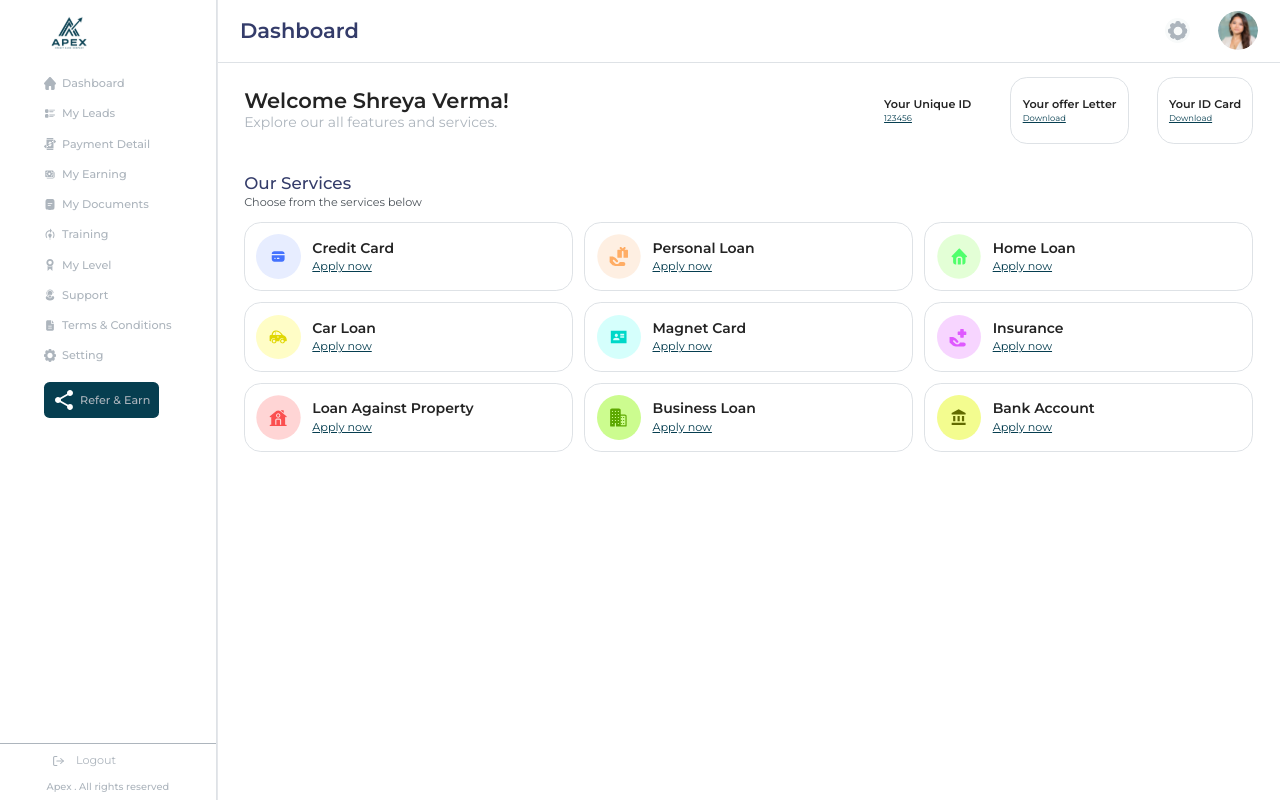
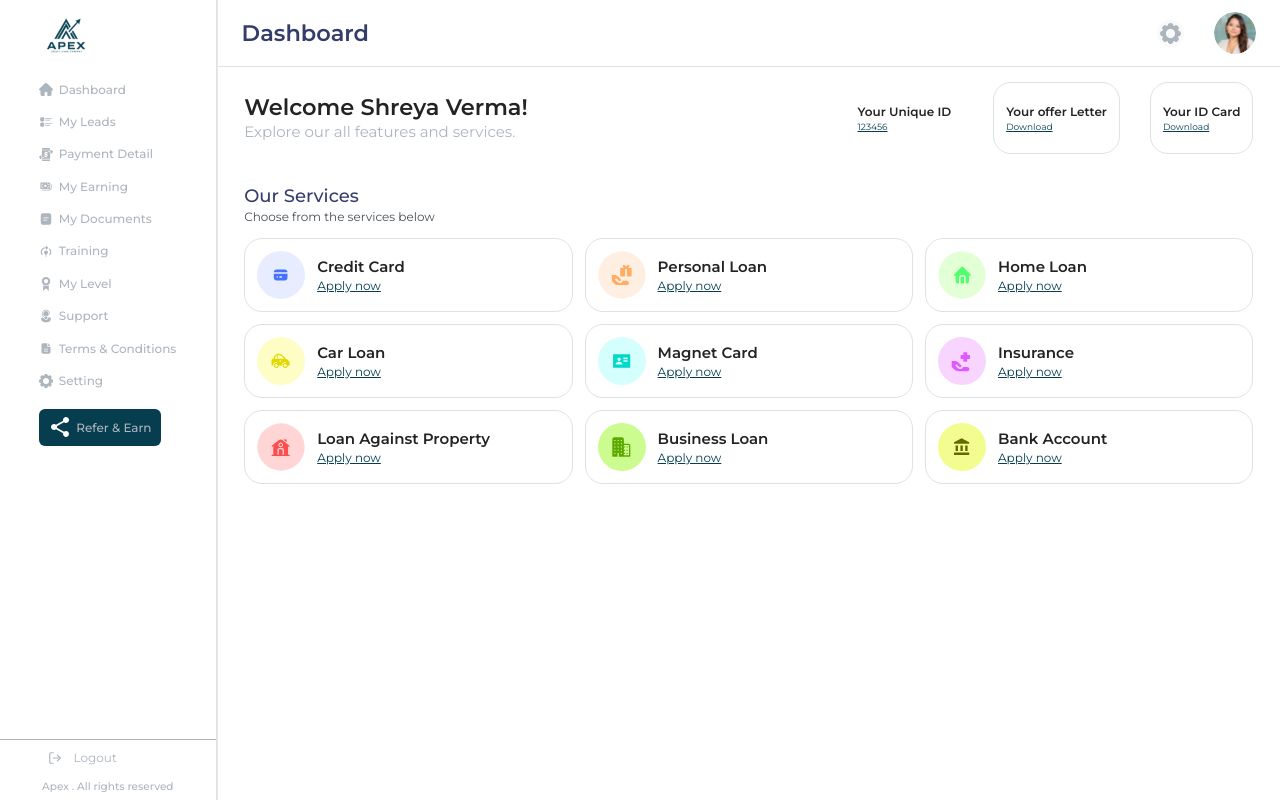
Before and after one commit to harshKumar029/Apex_AgencyWork, a React (Vite) app: page / in a window 1280 px wide. Built offline with nearby package versions, Linux system fonts and the light colour scheme.

Commit message:
responsive

```diff
--- a/src/App.css
+++ b/src/App.css
@@ -4,7 +4,7 @@ body {
 
 @media only screen and (max-width: 1500px) {
   html {
-    font-size: 70%;
+    font-size: 75%;
   }
 }
 
```
